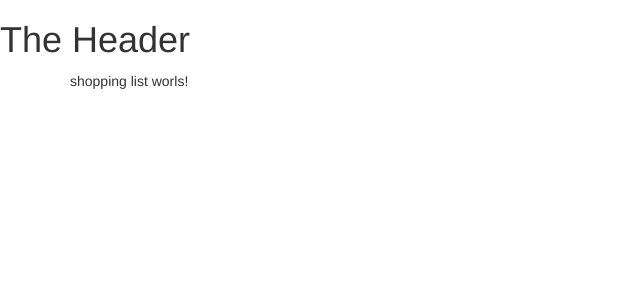
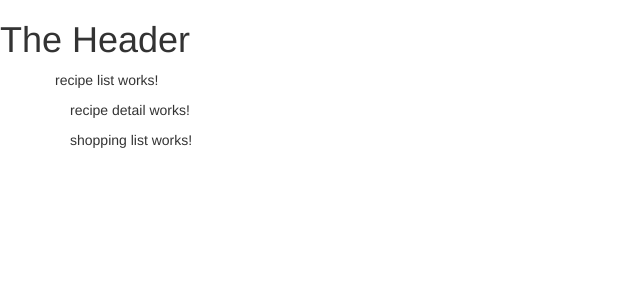
Before and after one commit to fjarado/angular-agf8p7, an Angular app: page / in a window 1280 px wide. Shown: the top 300 px of the page, without its empty margins (0-640 px from the left). Built offline with nearby package versions, Linux system fonts and the light colour scheme.

Commit message:
3 files modified

```diff
--- a/src/app/recipes/recipe-detail/recipe-detail.component.html
+++ b/src/app/recipes/recipe-detail/recipe-detail.component.html
@@ -0,0 +1 @@
+<p>recipe detail works!</p>
--- a/src/app/recipes/recipe-list/recipe-list.component.html
+++ b/src/app/recipes/recipe-list/recipe-list.component.html
@@ -0,0 +1 @@
+<p>recipe list works!</p>
--- a/src/app/shopping-list/shopping-list.component.html
+++ b/src/app/shopping-list/shopping-list.component.html
@@ -1 +1 @@
-<p>shopping list worls!</p>
+<p>shopping list works!</p>
```
